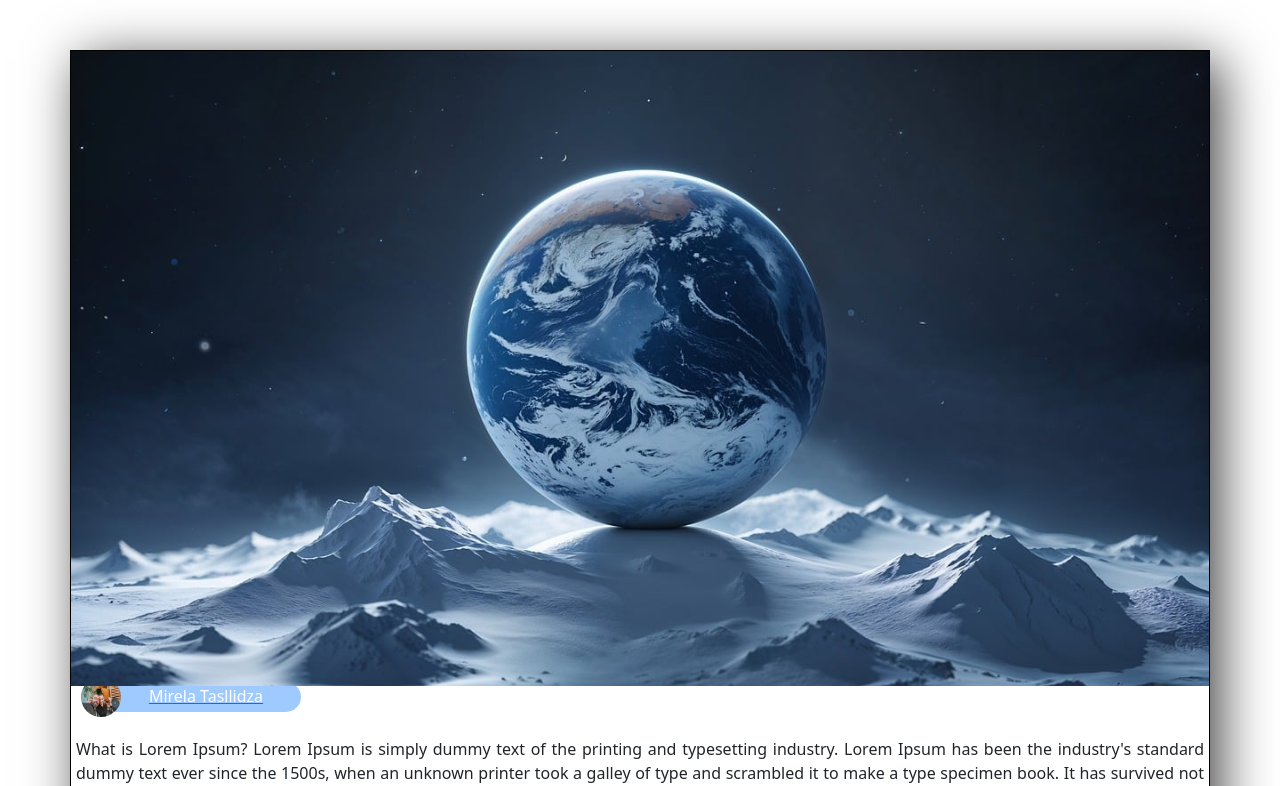
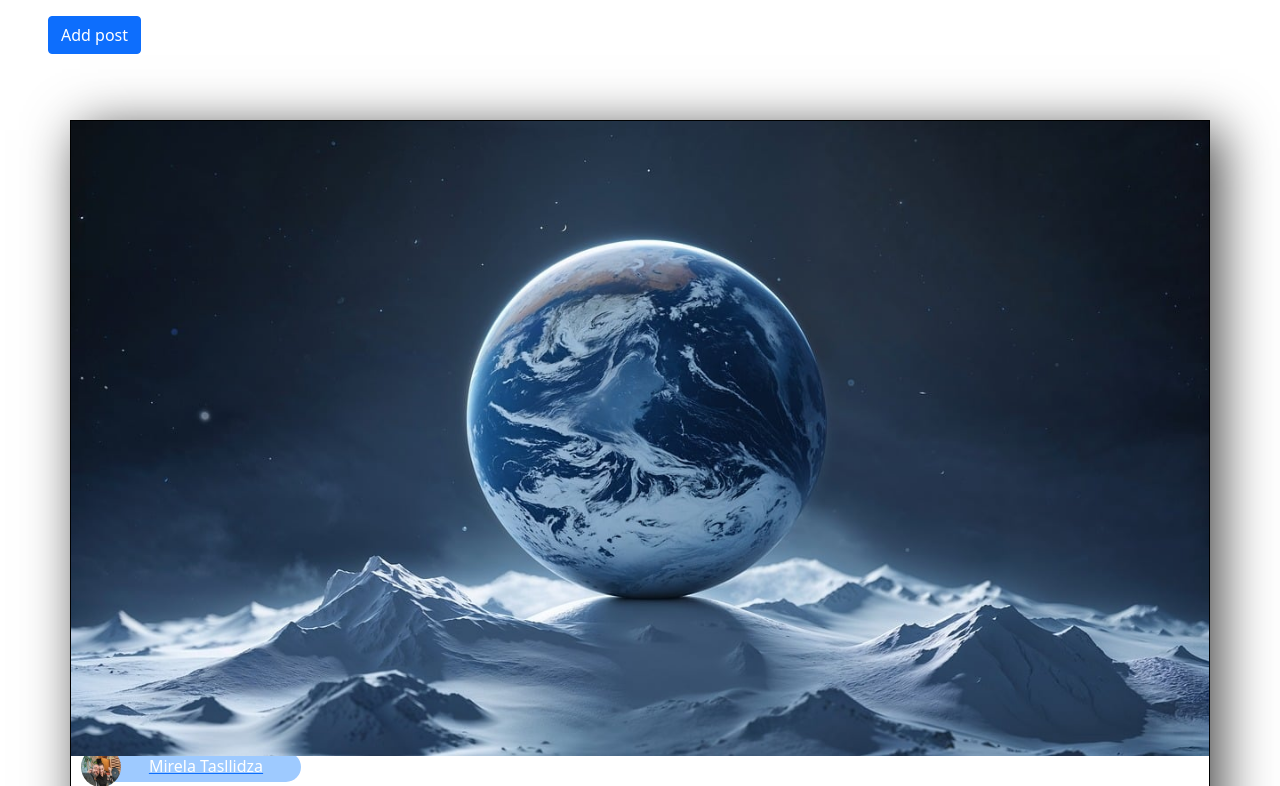
Before and after one commit to MiranTaslidza/web_blog, a Django app: page / in a window 1280 px wide. Shown: the part 56-842 px from the top of the page. Run offline with Django 5.2, Linux system fonts and the light colour scheme; data comes from the database, SQL or seed files in the repository; both versions use the stored data as it was after the commit.

Commit message:
add post  modal / ajax

```diff
--- /dev/null
+++ b/blog/forms.py
@@ -0,0 +1,10 @@
+from django import forms
+from .models import Blog
+
+class PostForm(forms.ModelForm):
+    title = forms.CharField(widget=forms.TextInput(attrs={'class': 'form-control'}))
+    content = forms.CharField(widget=forms.Textarea(attrs={'class': 'form-control', 'rows': 3}))
+
+    class Meta:
+        model = Blog
+        fields = ('title', 'content')
--- /dev/null
+++ b/blog/static/js/blog_post.js
@@ -0,0 +1,26 @@
+const postForm = document.getElementById("post-form"); // uključujem post formu modala
+const title = document.getElementById("id_title"); // uključujem title unutar modala
+const content = document.getElementById("id_content"); // uključujem content unutar modala
+const csrf = document.getElementsByName("csrfmiddlewaretoken"); // uključujem CSRF token
+
+postForm.addEventListener("submit", (e) => { // prilikom submitanja forme
+  e.preventDefault();
+
+  $.ajax({
+    type: "POST",
+    url: "/new_post/", // slanje zahtjeva na ispravan URL
+    data: {
+      'csrfmiddlewaretoken': csrf[0].value,
+      'title': title.value,
+      'content': content.value  // content je naziv polja unutar forme i unutar nje stavlam sadržaj polja iz modala
+    },
+    success: function(response){
+      console.log(response);
+      // refresh stranice
+      location.reload()
+    },
+    error: function(error){
+      console.log(error);
+    }
+  });
+});
--- a/blog/templates/blog/home.html
+++ b/blog/templates/blog/home.html
@@ -13,10 +13,50 @@
 
 <!-- blok za JS static fajlova -->
 {% block scripts %}
+  <script src="{% static 'js/blog_post.js' %}"></script>
 {% endblock scripts %}
 
 <!-- blok za sadržaj -->
 {% block content %}
+
+<!-- modal za dodavanje posta -->
+<!-- Button trigger modal -->
+<button type="button" class="btn btn-primary mb-3 ms-5" data-bs-toggle="modal" data-bs-target="#exampleModal">
+  Add post
+</button>
+
+<!-- Modal -->
+<div class="modal fade" id="exampleModal" tabindex="-1" aria-labelledby="exampleModalLabel" aria-hidden="true">
+  <div class="modal-dialog">
+    <div class="modal-content">
+      <div class="modal-header">
+        <h1 class="modal-title fs-5" id="exampleModalLabel">Ad Blog</h1>
+        <button type="button" class="btn-close add-modal-close" data-bs-dismiss="modal" aria-label="Close"></button>
+      </div>
+      <div class="modal-body">
+        <form action="" id="post-form">
+              {% csrf_token %}
+              {{ form.as_p }}
+
+              <div class="modal-footer">
+                  <button type="button" class="btn btn-secondary add-modal-close" data-bs-dismiss="modal">Close</button>
+                  <button type="submit" id="add-btn" class="btn btn-primary">Save changes</button>
+              </div>
+        </form>
+        <!-- forma za unos slika -->
+        <form action="upload/" id="my-dropzone" class="dropzone dz  not_visible">
+          {% csrf_token %}
+          <div class="fallback">
+            <input name="file" type="file" multiple />
+          </div>
+        </form>
+      </div>
+    </div>
+  </div>
+</div>
+
+
+
 
 {% for blog in blogs %}
 <div class="container">
@@ -25,7 +65,7 @@
         {% if blog.images.all %}
         <img src="{{ blog.images.first.image.url }}" alt="Slika za blog {{ blog.title }}">
         {% else %}
-            <img src="{% static 'images/no_image.jpg' %}" alt="">
+            <img src="{% static 'img/image_avatar.png' %}" alt="">
         {% endif %}
       </div>
       <div class="row">
--- a/blog/urls.py
+++ b/blog/urls.py
@@ -3,5 +3,6 @@ from . import views
 
 urlpatterns = [
     path('', views.home, name='home'),
-    path('<pk>/', views.blog_detail, name='blog_detail'),
+    path('new_post/', views.new_post, name='new_post'),
+    path('<int:pk>/', views.blog_detail, name='blog_detail'),
 ]
--- a/blog/views.py
+++ b/blog/views.py
@@ -1,15 +1,55 @@
+from django.http import JsonResponse
 from django.shortcuts import render
 from .models import Blog
 from django.contrib.auth.decorators import login_required
+from .forms import PostForm
+from profiles.models import Profile
 
 
 # prikaz svih postova
 def home(request):
+    form = PostForm() # kreiranje forme
     blog = Blog.objects.all()
-    return render(request, 'blog/home.html', {'blogs': blog})
+    context = {
+        'blogs': blog,
+        'form': form
+    }
+    return render(request, 'blog/home.html', context)
 
 # prikaz detalja posta
 @login_required
 def blog_detail(request, pk):
     blog = Blog.objects.get(pk=pk)
     return render(request, 'blog/blog_detail.html', {'blog': blog})
+
+
+# krieranje posta
+@login_required
+def new_post(request):
+    # kreira formu ako nema podataka učitava stranicu ako ima podatak aunosi ih
+    form = PostForm(request.POST or None)
+
+    if request.headers.get('x-requested-with') == 'XMLHttpRequest': #provjera ajax zahtjeva
+        if form.is_valid(): # ako je form validna
+            author = Profile.objects.get(user=request.user) # dohvata prijavljenog korisnika iz baze
+            # Pravi instancu posta, ali još je ne čuva u bazi
+            instance = form.save(commit=False) # Ovo omogućava da dodamo dodatne podatke pre nego što sačuvamo post.
+            instance.author = request.user # dodajem autora unutar instance
+            instance.save() # smještanje u bazu
+
+
+
+	# odgovor ajax zahtjeva da se može prikazati unutar html prije osvježavanja
+            return JsonResponse({
+                'id': instance.id,
+                'title': instance.title,
+                'content': instance.content,
+                'author': instance.author.username
+             }) #vraca podatke u json formatu
+
+    context = {
+        'form': form,
+    }
+
+    #proslijeđuje podatke u html
+    return render(request, 'blog/home.html', context )
```
Also changed, not shown: blog/static/img/image_avatar.png (renamed from media/image_avatar.png), db.sqlite3.
